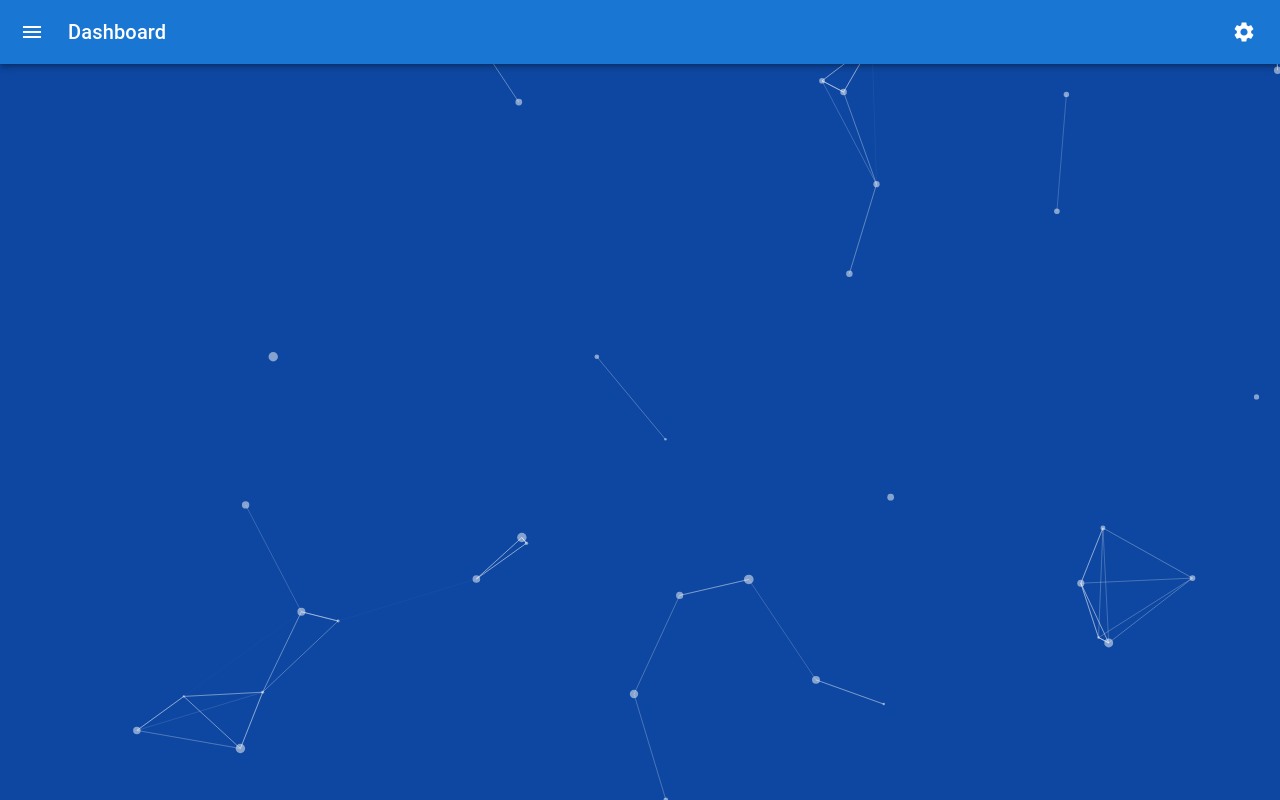
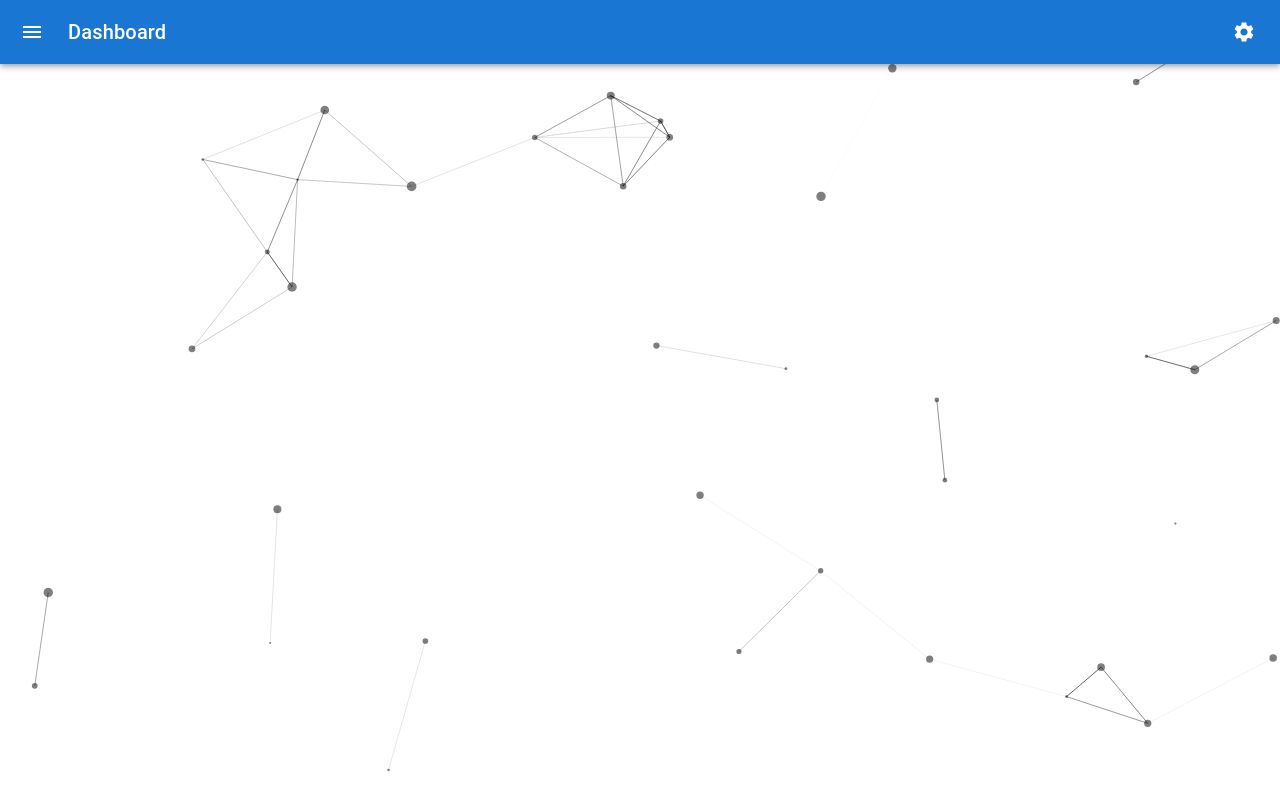
Before and after one commit to javierox777/frondendClinicaVite, a React (Vite) app: page / in a window 1280 px wide. Built offline with nearby package versions, Linux system fonts and the light colour scheme.

Commit message:
particulas ready

```diff
--- a/src/componemts/themeContext.tsx
+++ b/src/componemts/themeContext.tsx
@@ -3,6 +3,7 @@ import { createTheme, ThemeProvider } from '@mui/material/styles';
 import { CssBaseline } from '@mui/material';
 
 interface ThemeContextType {
+    mode: 'light' | 'dark'; // Asegúrate de que `mode` esté incluido aquí
     toggleColorMode: () => void;
 }
 
@@ -23,27 +24,21 @@ interface CustomThemeProviderProps {
 export const CustomThemeProvider: React.FC<CustomThemeProviderProps> = ({ children }) => {
     const [mode, setMode] = useState<'light' | 'dark'>('light');
 
-    const colorMode = useMemo<ThemeContextType>(
-        () => ({
+    const colorMode = useMemo(() => ({
+        mode, // Asegúrate de incluir `mode` aquí
         toggleColorMode: () => {
             setMode((prevMode) => (prevMode === 'light' ? 'dark' : 'light'));
         },
-        }),
-        [],
-    );
+    }), [mode]);
 
-    const theme = useMemo(
-        () =>
-            createTheme({
+    const theme = useMemo(() => createTheme({
         palette: {
             mode,
         },
-            }),
-        [mode],
-    );
+    }), [mode]);
 
     return (
-        <ThemeContext.Provider value={colorMode}>
+        <ThemeContext.Provider value={colorMode}> {/* Aquí se pasa el objeto que incluye `mode` y `toggleColorMode` */}
             <ThemeProvider theme={theme}>
                 <CssBaseline />
                 {children}
--- a/src/views/dashboard/ParticlesFire.tsx
+++ b/src/views/dashboard/ParticlesFire.tsx
@@ -10,9 +10,10 @@ import {
 // import { loadFull } from "tsparticles"; // if you are going to use `loadFull`, install the "tsparticles" package too.
 import { loadSlim } from "@tsparticles/slim"; // if you are going to use `loadSlim`, install the "@tsparticles/slim" package too.
 // import { loadBasic } from "@tsparticles/basic"; // if you are going to use `loadBasic`, install the "@tsparticles/basic" package too.
-
+import { useThemeContext } from '../../componemts/themeContext';
 export const ParticlesContainer = () => {
   const [init, setInit] = useState(false);
+  const { mode } = useThemeContext();
 
   // this should be run only once per application lifetime
   useEffect(() => {
@@ -38,8 +39,8 @@ export const ParticlesContainer = () => {
     () => ({
       background: {
         color: {
-          value: "#0d47a1",
-        },
+            value: mode == 'dark' ? "#000000" : "#FFFFFF", // Fondo oscuro para modo oscuro, claro para modo claro
+          },
       },
       fpsLimit: 120,
       interactivity: {
@@ -65,10 +66,12 @@ export const ParticlesContainer = () => {
       },
       particles: {
         color: {
-          value: "#ffffff",
-        },
+            value: mode === 'dark' ? "#FFFFFF" : "#000000", // Partículas claras para modo oscuro, oscuras para modo claro
+          },
         links: {
-          color: "#ffffff",
+            color: {
+                value: mode === 'dark' ? "#FFFFFF" : "#000000", // Partículas claras para modo oscuro, oscuras para modo claro
+              },
           distance: 150,
           enable: true,
           opacity: 0.5,
@@ -81,7 +84,7 @@ export const ParticlesContainer = () => {
             default: "out",
           },
           random: false,
-          speed: 6,
+          speed: 1,
           straight: false,
         },
         number: {
@@ -102,7 +105,7 @@ export const ParticlesContainer = () => {
       },
       detectRetina: true,
     }),
-    [],
+    [mode],
   );
 
   if (init) {
```
Lines whose indentation alone changed are shown as unchanged.
